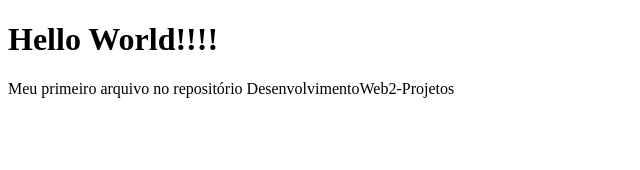
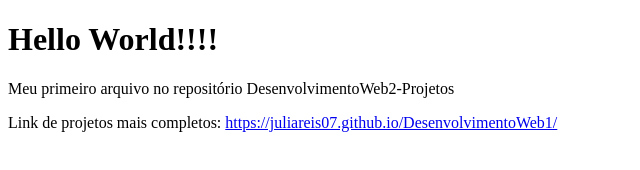
Before and after one commit to JuliaReis07/DesenvolvimentoWeb2-Projetos, a plain HTML site: page index.html in a window 1280 px wide. Shown: the whole page, without its empty margins (0-640 px from the left). Drawn offline with Linux system fonts and the light colour scheme.

Commit message:
Add files via upload

```diff
--- a/index.html
+++ b/index.html
@@ -8,5 +8,8 @@
 <body>
     <h1>Hello World!!!!</h1>
     <p>Meu primeiro arquivo no repositório DesenvolvimentoWeb2-Projetos</p>
+
+    <p>Link de projetos mais completos: <a href="https://juliareis07.github.io/DesenvolvimentoWeb1/">https://juliareis07.github.io/DesenvolvimentoWeb1/</a></p>
+
 </body>
 </html>
```
